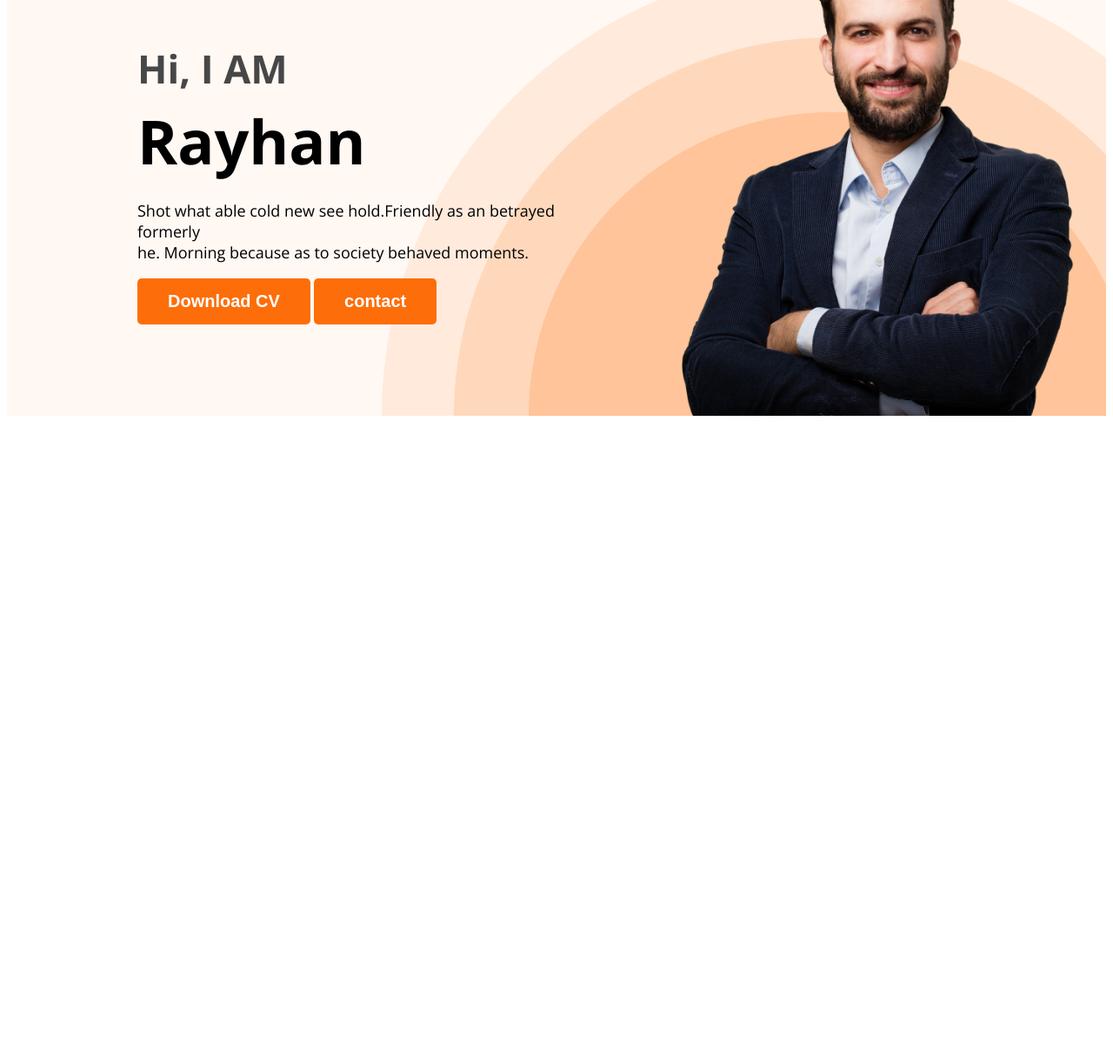
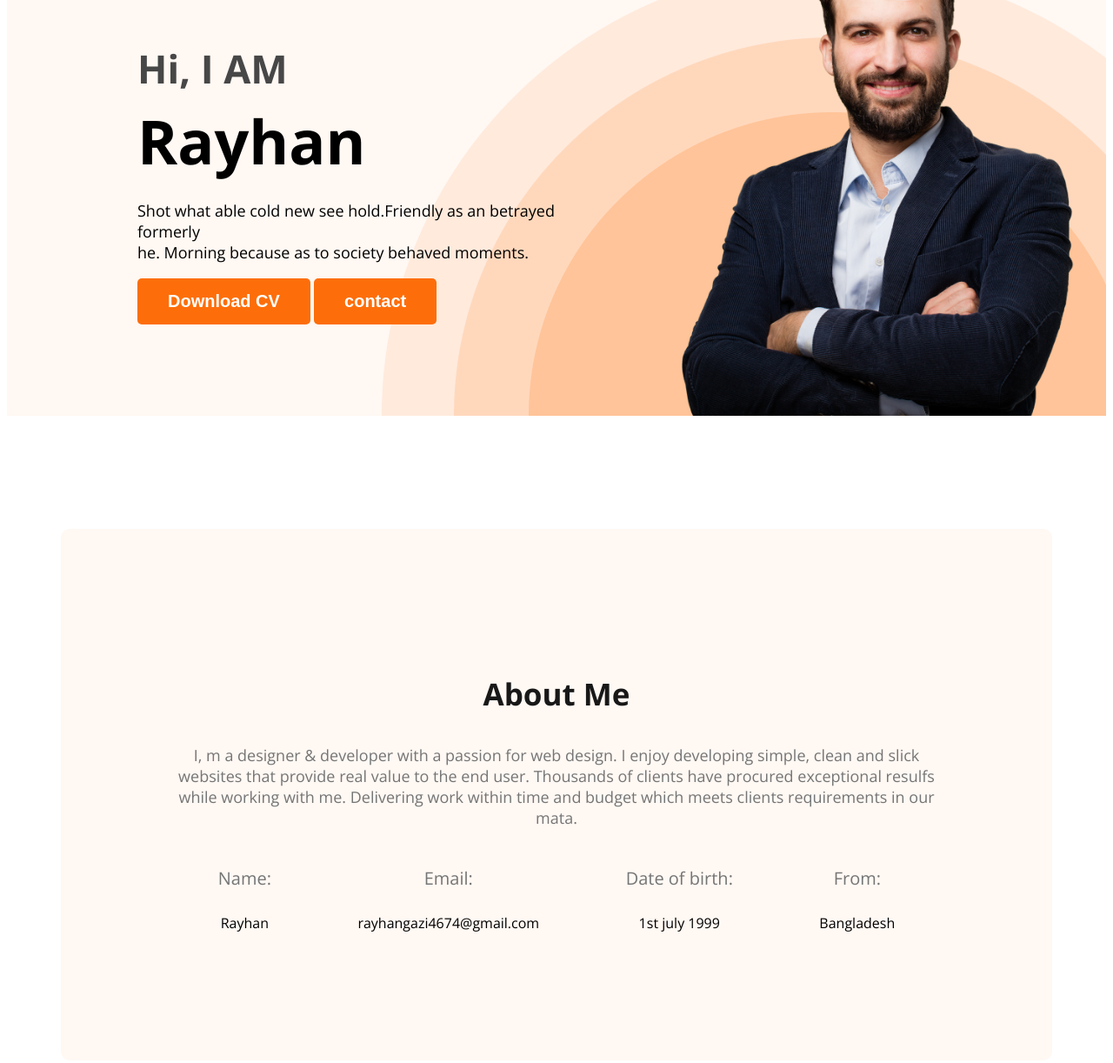
Before and after one commit to Rayhan4674/rayhan-portfolio, a plain HTML site: page index.html in a window 1280 px wide. Shown: the part 290-1512 px from the top of the page at 87% size. Before the commit the page ends 800 px from the top, so only its background shows below. Drawn offline with nearby package versions, Linux system fonts and the light colour scheme.

Commit message:
about section done all

```diff
--- a/index.html
+++ b/index.html
@@ -38,7 +38,41 @@
             <img class="profile-pic" src="images/hardy.png" alt="">
         </div>
     </header>
-    <main></main>
+    <main>
+
+        <section class="about">
+            <h3 class="section-title">About Me</h3>
+
+            <p class="section-description">I, m a designer & developer with a passion for web design. I enjoy developing
+                simple, clean and slick websites that provide real value to the end user. Thousands of clients have
+                procured exceptional resulfs while working with me. Delivering work within time and budget which meets
+                clients requirements in our mata.</p>
+                <div class="about-info-section">
+                    <!-- .about-info*4>h4info-title+p.info-description -->
+                    <div class="about-info">
+                        <h4 class="info-title">Name:</h4>
+                        <p class="title-description">Rayhan</p>
+                    </div>
+                    <div class="about-info">
+                        <h4 class="info-title">Email:</h4>
+                        <p class="title-description">rayhangazi4674@gmail.com</p>
+                    </div>
+                    <div class="about-info">
+                        <h4 class="info-title">Date of birth:
+                            </h4>
+                        <p class="title-description">1st july 1999</p>
+                    </div>
+                    <div class="about-info">
+                        <h4 class="info-title">From:</h4>
+                        <p class="title-description">Bangladesh</p>
+                    </div>
+
+                </div>
+
+        </section>
+
+        </about>
+    </main>
     <footer></footer>
 </body>
 
--- a/styles/portfolio.css
+++ b/styles/portfolio.css
@@ -16,6 +16,26 @@ body {
   font-size: 20px;
   font-weight: 700;
   padding: 15px 35px;
+}
+
+.section-title {
+  color: #181818;
+  text-align: center;
+
+  font-size: 35px;
+
+  font-weight: 700;
+
+
+}
+
+.section-description {
+  color: #757575;
+  text-align: center;
+
+  font-size: 18px;
+
+  font-weight: 400;
 }
 
 /* Nav Related styles */
@@ -47,10 +67,12 @@ nav a {
   color: var(--dark-02, #474747);
 }
 
+
+
 /* header related styles */
 .header {
   background: #FFF8F3;
-background-image: url('../images/header_bg.png');
+  background-image: url('../images/header_bg.png');
   background-repeat: no-repeat;
   background-position: bottom right;
 }
@@ -62,25 +84,29 @@ background-image: url('../images/header_bg.png');
   justify-content: space-between;
 
 }
-.banner-content{
+
+.banner-content {
   max-width: 500px;
 }
 
-.banner .profile-pic{
+.banner .profile-pic {
   width: 500px;
 }
-.banner-greeting{
+
+.banner-greeting {
   font-size: 45px;
   color: #474747;
   margin-bottom: 0;
 }
-.banner-title{
+
+.banner-title {
   font-size: 70px;
   font-weight: 700;
   margin-top: 5px;
   margin-bottom: 20px;
 }
-.banner-peragraph{
+
+.banner-peragraph {
   font-size: 18px;
   gap: 20px;
 
@@ -88,3 +114,34 @@ background-image: url('../images/header_bg.png');
 }
 
 /* Main section start here */
+main {
+  max-width: 1140px;
+  margin: 0 auto;
+}
+
+/* About section styles */
+.about {
+  padding: 131px;
+  background: #FFF8F3;
+  border-radius: 10px;
+  margin: 130px 0px;
+}
+
+.about-info-section {
+  display: flex;
+  justify-content: space-around;
+}
+
+.about-info {
+  text-align: center;
+}
+
+.info-title {
+  color: #757575;
+  text-align: center;
+
+  font-size: 20px;
+
+  font-weight: 400;
+
+}
```
